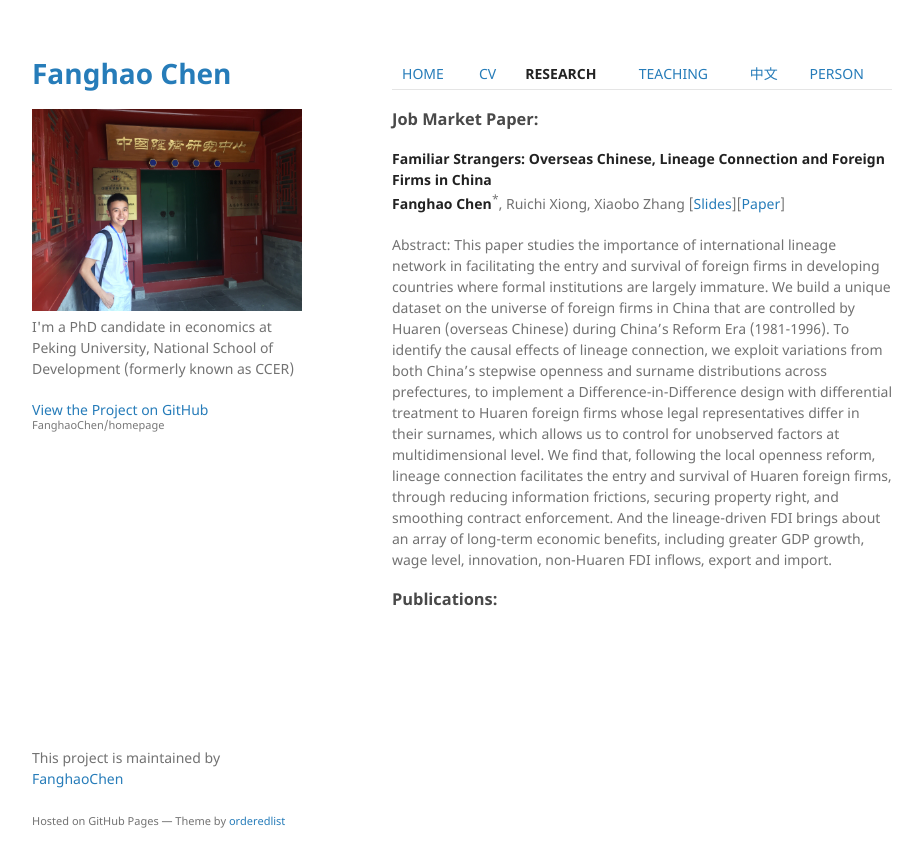
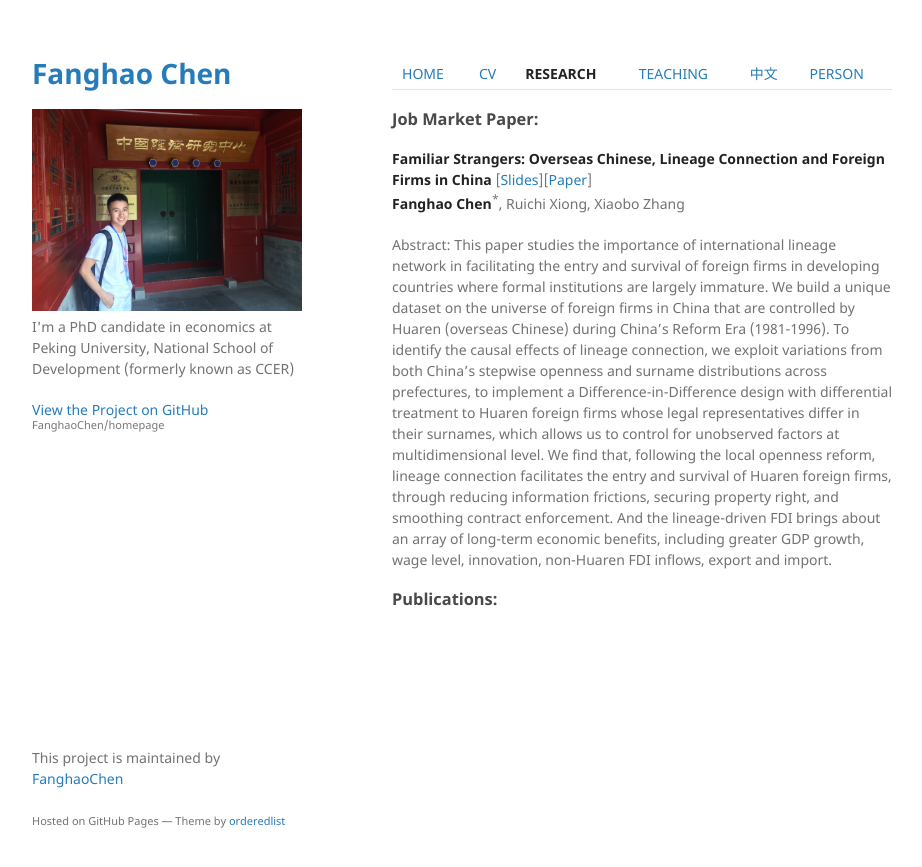
Before and after one commit to FanghaoChen/homepage, a Jekyll site: the page built from research.md, in a window 1280 px wide. Shown: the top 867 px of the page, without its empty margins (178-1100 px from the left). Built offline with Jekyll 4.4.1, drawn with Linux system fonts in a browser that asks for light colours.

```diff
--- a/research.md
+++ b/research.md
@@ -6,9 +6,8 @@ layout: default
 
 ### Job Market Paper:
 
-**Familiar Strangers: Overseas Chinese, Lineage Connection and Foreign Firms in China**<br/>
+**Familiar Strangers: Overseas Chinese, Lineage Connection and Foreign Firms in China** [[Slides](./assets/JMP_210811.pdf)][[Paper](./assets/JMP_210811.pdf)]<br/>
 **Fanghao Chen**<sup>*</sup>, Ruichi Xiong, Xiaobo Zhang
-[[Slides](./assets/JMP_210811.pdf)][[Paper](./assets/JMP_210811.pdf)]
 
 Abstract: This paper studies the importance of international lineage network in facilitating the entry and survival of foreign firms in developing countries where formal institutions are largely immature. We build a unique dataset on the universe of foreign firms in China that are controlled by Huaren (overseas Chinese) during China’s Reform Era (1981-1996). To identify the causal effects of lineage connection, we exploit variations from both China’s stepwise openness and surname distributions across prefectures, to implement a Difference-in-Difference design with differential treatment to Huaren foreign firms whose legal representatives differ in their surnames, which allows us to control for unobserved factors at multidimensional level. We find that, following the local openness reform, lineage connection facilitates the entry and survival of Huaren foreign firms, through reducing information frictions, securing property right, and smoothing contract enforcement. And the lineage-driven FDI brings about an array of long-term economic benefits, including greater GDP growth, wage level, innovation, non-Huaren FDI inflows, export and import.
 
```
